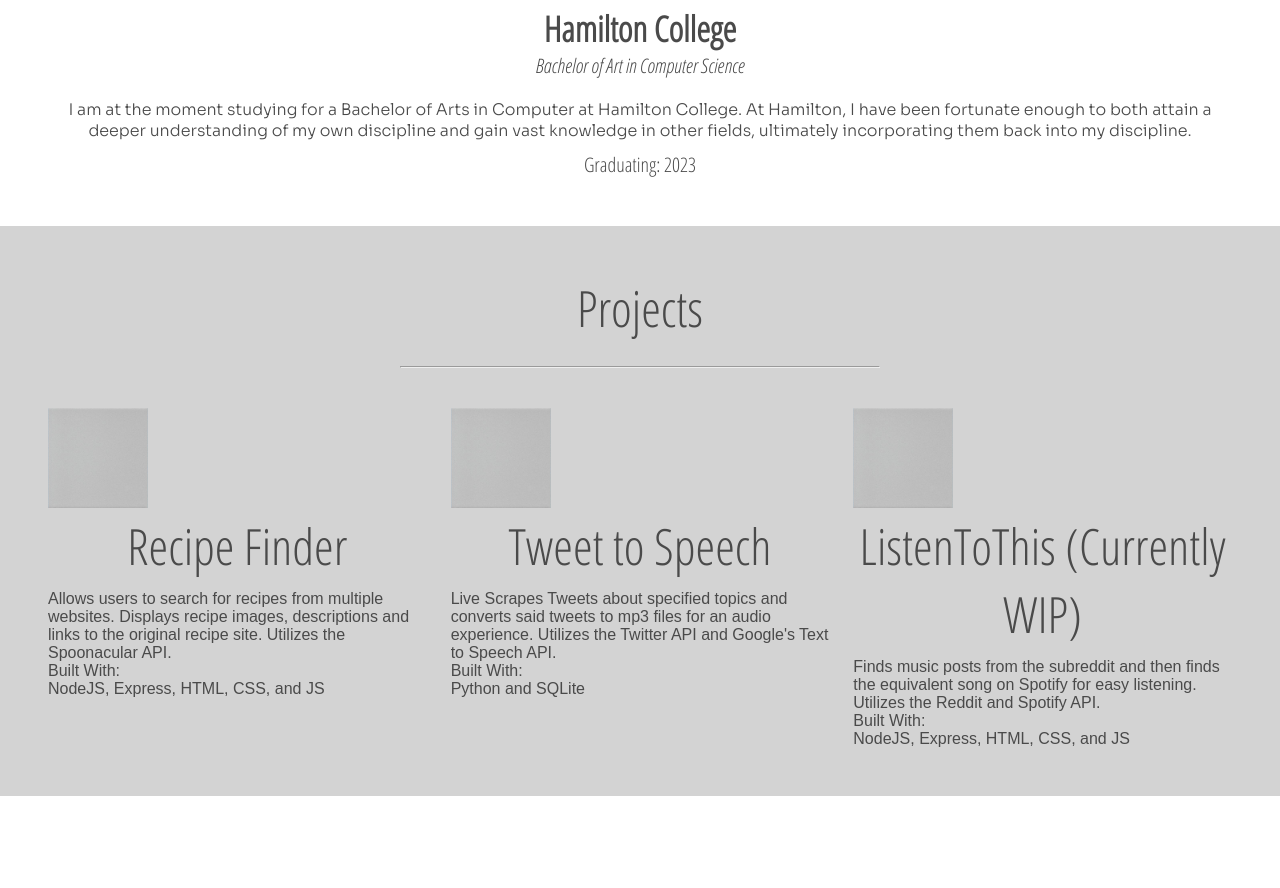
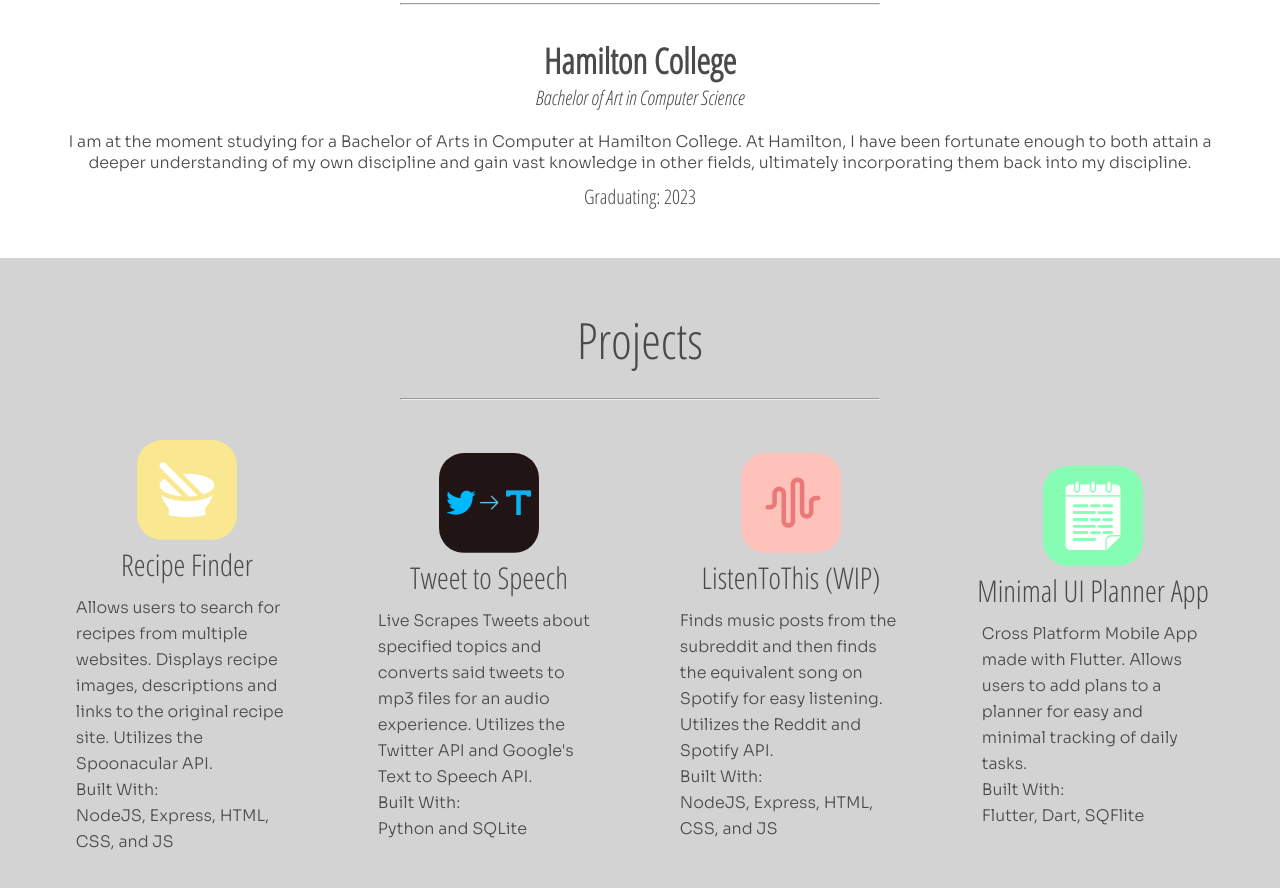
Before and after one commit to derkyeng/Personal-Site-with-Bulma, a website: page index.html in a window 1280 px wide. Shown: the part 1896-2784 px from the top of the page. Before the commit the page ends 2692 px from the top, so only its background shows below. Drawn offline with nearby package versions, Linux system fonts and the light colour scheme.

Commit message:
finished project section

```diff
--- a/index.html
+++ b/index.html
@@ -108,14 +108,17 @@
                 <div class='column is-one-third'>
                     <h2>Frameworks:</h2>
                     <ul>
-                        <li>NodeJS</li>
+
                         <li>React</li>
                         <li>Flutter</li>
+                        <li>Bulma</li>
+                        <li>Bootstrap 5</li>
                     </ul>
                 </div>
                 <div class='column is-one-third'>
-                    <h2>Software:</h2>
+                    <h2>Technologies:</h2>
                     <ul>
+                        <li>NodeJS</li>
                         <li>MySQL</li>
                         <li>SQLite</li>
                         <li>Firebase</li>
@@ -146,40 +149,60 @@
             <h1 id='projectText'>Projects</h1>
             <hr>
             <div class='columns'>
-                <div class='column is-one-third' id='projectCols'>
+                <div class='column is-one-fourth' id='projectCols'>
+                    <div class='container'>
                         <a href='https://www.hamilton.edu/'>
-                        <img src='./logo/wip.jpg' alt='Repository Link' width='100' height='28'>
+                            <img src='./logo/recipe.png' alt='Repository Link' width='100' height='28'>
                         </a>
-                    <h1 id='projectTitle'>Recipe Finder</h1>
-                    <p id='projectDescription'>
+                    </div>
+                    <h2>Recipe Finder</h2>
+                    <p>
                         Allows users to search for recipes from multiple websites. Displays recipe images, descriptions
                         and links to the original recipe site. Utilizes the Spoonacular API.<br>
                         Built With:<br>
                         NodeJS, Express, HTML, CSS, and JS
                     </p>
                 </div>
-                <div class='column is-one-third' id='projectCols'>
+                <div class='column is-one-fourth' id='projectCols'>
+                    <div class='container'>
                         <a href='https://www.hamilton.edu/'>
-                        <img src='./logo/wip.jpg' alt='Repository Link' width='100' height='28'>
+                            <img src='./logo/tweet.png' alt='Repository Link' width='100' height='28'>
                         </a>
-                    <h1 id='projectTitle'>Tweet to Speech</h1>
-                    <p id='projectDescription'>
+                    </div>
+                    <h2>Tweet to Speech</h2>
+                    <p>
                         Live Scrapes Tweets about specified topics and converts said tweets to mp3 files
                         for an audio experience. Utilizes the Twitter API and Google's Text to Speech API.<br>
                         Built With:<br>
                         Python and SQLite
                     </p>
                 </div>
-                <div class='column is-one-third' id='projectCols'>
+                <div class='column is-one-fourth' id='projectCols'>
+                    <div class='container'>
                         <a href='https://www.hamilton.edu/'>
-                        <img src='./logo/wip.jpg' alt='Repository Link' width='100' height='28'>
+                            <img src='./logo/listen.png' alt='Repository Link' width='100' height='28'>
                         </a>
-                    <h1 id='projectTitle'>ListenToThis (Currently WIP)</h1>
-                    <p id='projectDescription'>
+                    </div>
+                    <h2>ListenToThis (WIP)</h2>
+                    <p>
                         Finds music posts from the subreddit and then finds the equivalent song on Spotify
                         for easy listening. Utilizes the Reddit and Spotify API.<br>
                         Built With:<br>
                         NodeJS, Express, HTML, CSS, and JS
+                    </p>
+                </div>
+                <div class='column is-one-fourth' id='projectCols'>
+                    <div class='container'>
+                        <a href='https://www.hamilton.edu/'>
+                            <img src='./logo/planner.png' alt='Repository Link' width='100' height='28'>
+                        </a>
+                    </div>
+                    <h2>Minimal UI Planner App</h2>
+                    <p>
+                        Cross Platform Mobile App made with Flutter. Allows users to add plans to
+                        a planner for easy and minimal tracking of daily tasks.<br>
+                        Built With:<br>
+                        Flutter, Dart, SQFlite
                     </p>
                 </div>
             </div>
--- a/src/index.scss
+++ b/src/index.scss
@@ -169,10 +169,29 @@
 
 #projects{
     background-color: lightgray;
+    .column{
+        display: block;
+        margin: auto;
+        .container{
+            text-align: center;
+            a{
+                img{
+                    text-align: center;
+                    border-radius: 25%;
+                }
+            }
+        }
+    }
     h1{
         text-align: center;
         font-family: 'Open Sans Condensed', sans-serif;
         font-size: 50px;
+        margin-bottom: 10px;
+    }
+    h2{
+        text-align: center;
+        font-family: 'Open Sans Condensed', sans-serif;
+        font-size: 30px;
         margin-bottom: 10px;
     }
     hr{
@@ -184,4 +203,11 @@
         border-width: 1px;
         width: 30em;
     }
+    p{
+        width: 80%;
+        display: block;
+        margin: auto;
+        font-family: 'Sora', sans-serif;
+        line-height: 26px;
+    }
 }
```
Also changed, not shown: logo/listen.png (added), logo/planner.png (added), logo/recipe.png (added), logo/tweet.png (added), src/dist/index.css, src/dist/index.min.css. Lines whose indentation alone changed are shown as unchanged.
